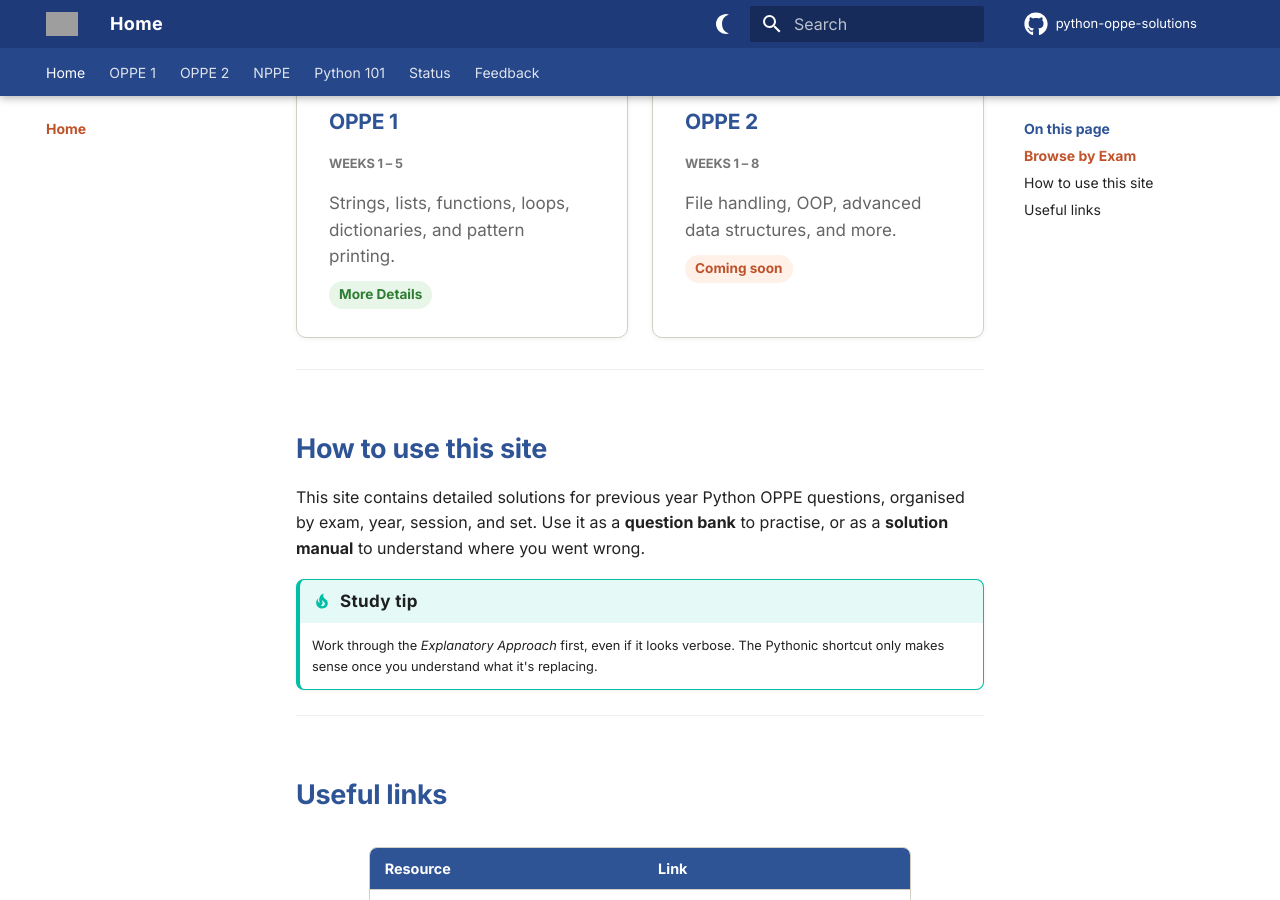
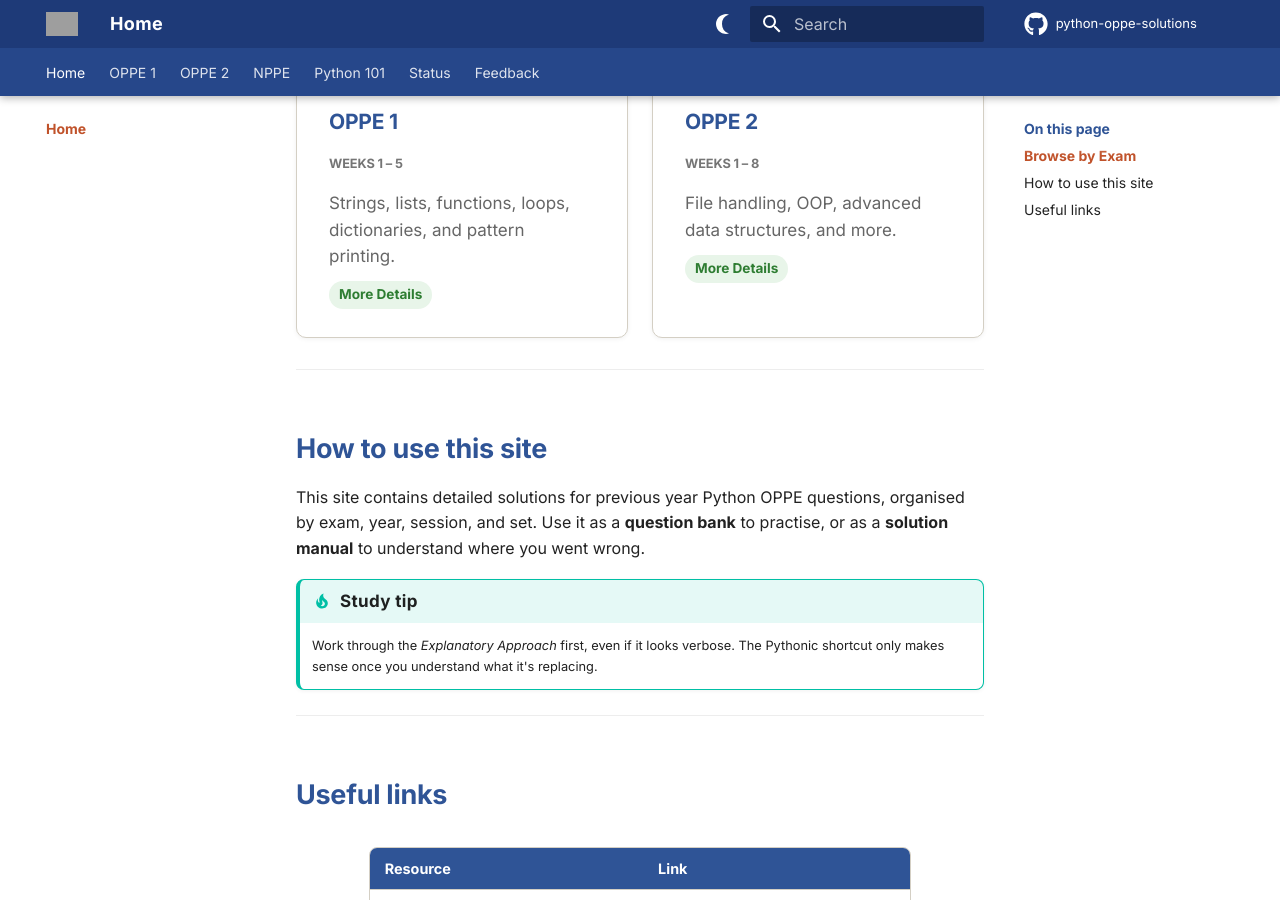
Before and after one commit to Nirban-A/python-oppe-solutions, an MkDocs documentation site: the page built from docs/index.md, in a window 1280 px wide and 900 px high, scrolled down 840 px. Built offline with MkDocs 1.6.1 and Material for MkDocs 9.7.7, drawn with Linux system fonts in a browser that asks for light colours; comment, search, counter and statistics services are not loaded; grey boxes are pictures that could not be loaded.

```diff
--- a/docs/index.md
+++ b/docs/index.md
@@ -31,7 +31,7 @@
 <h3>OPPE 2</h3>
 <h5>Weeks 1 – 8</h5>
 <p>File handling, OOP, advanced data structures, and more.</p>
-<span class="pb-badge pb-badge-soon">Coming soon</span>
+<span class="pb-badge pb-badge-done">More Details</span>
 </a>
 
 </div>
```
